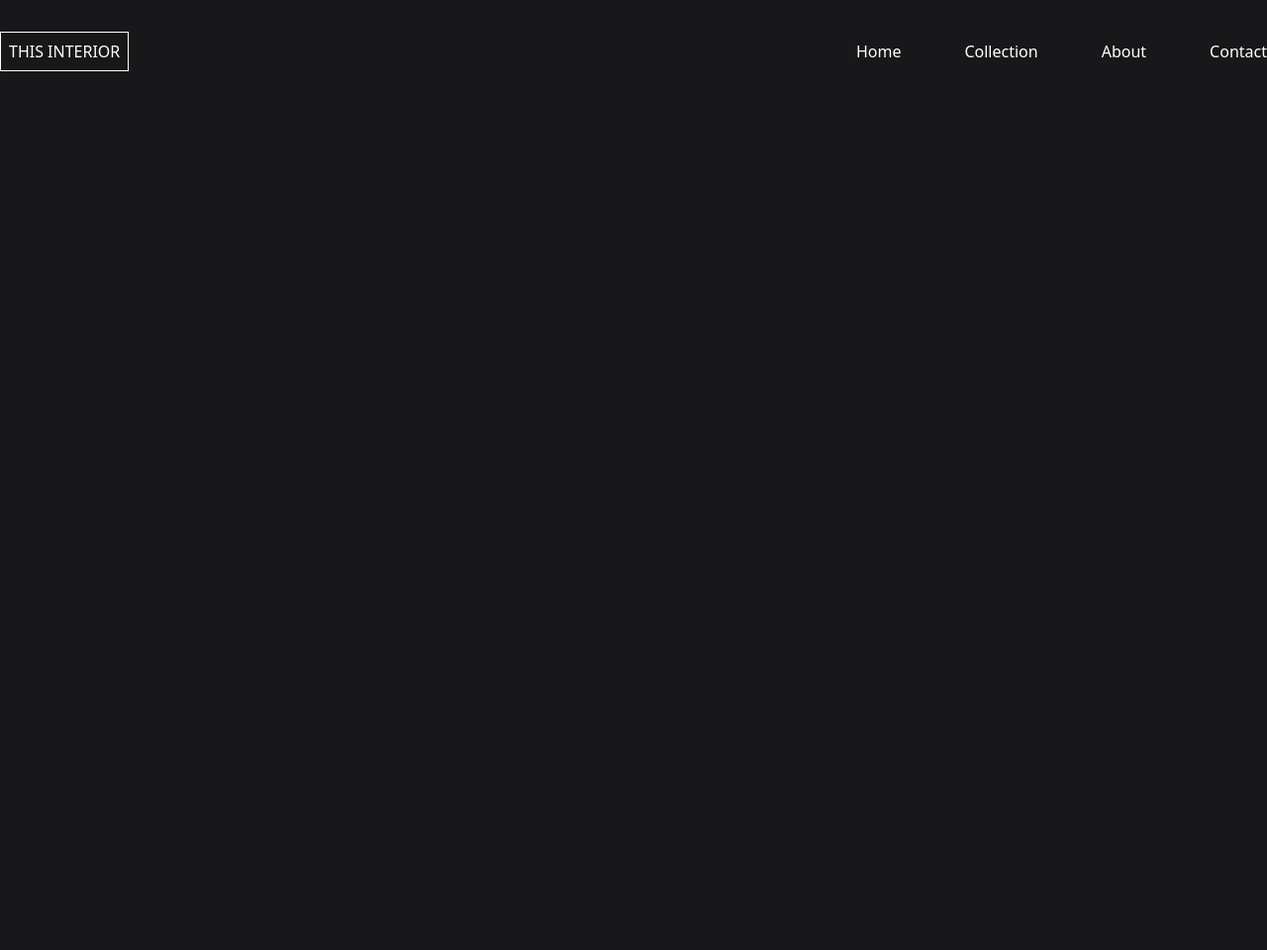
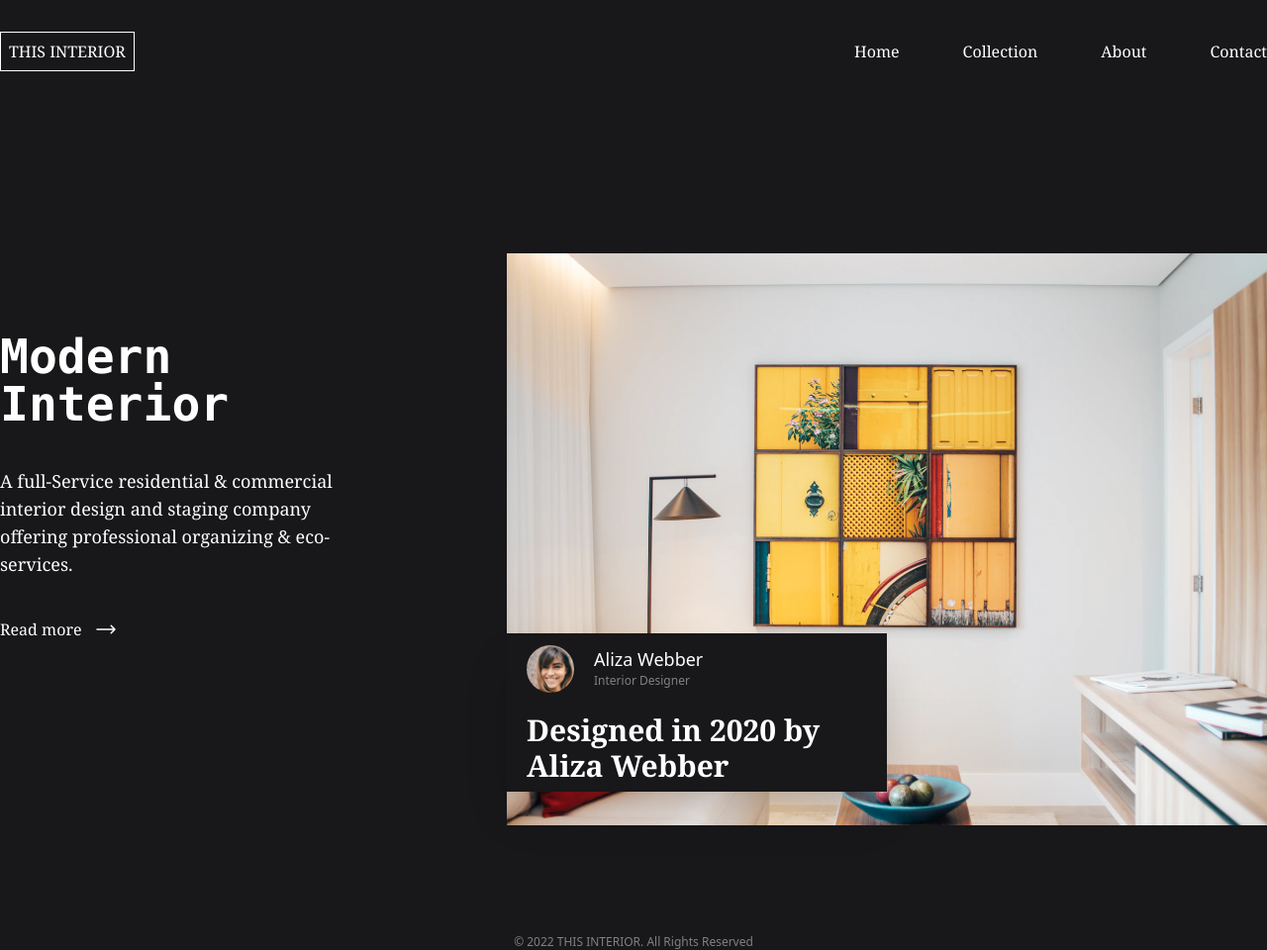
Before and after one commit to MiguelCamilo/Interior-Consultant-Webpage, a website: page src/index.html in a window 1280 px wide. Shown: the whole page at 99% size. Before the commit the page ends 800 px from the top, so only its background shows below. Drawn offline with Linux system fonts and the light colour scheme.

Commit message:
UI first stage completed

```diff
--- a/src/index.html
+++ b/src/index.html
@@ -8,33 +8,104 @@
 		<link rel="stylesheet" href="../dist/output.css" />
 	</head>
 	<body class="bg-[#181719]">
-		<div class="container mx-auto">
+		<header class="container mx-auto">
 			<!-- created a container and created space-between both contents
-				being the <a> and <nav> -->
-			<div class="container flex justify-between mt-10">
+			being the <a> and <nav> -->
+			<div class="flex justify-between mt-10">
 				<a href="#">
-					<span class="mx-auto text-[#FFFFFF] border border-white p-2"
+					<span
+						class="mx-auto text-[#FFFFFF] border border-white p-2 font-serif"
 						>THIS INTERIOR</span
 					>
 				</a>
-				<nav class="flex space-x-16">
-					<a href="#" class="text-white hover:underline underline-offset-8"
+				<nav class="flex justify-end space-x-16">
+					<a
+						href="#"
+						class="text-white hover:underline decoration-2 underline-offset-4 font-serif"
 						>Home</a
 					>
-					<a href="#" class="text-white hover:underline underline-offset-8"
+					<a
+						href="#"
+						class="text-white hover:underline decoration-2 underline-offset-4 font-serif"
 						>Collection</a
 					>
-					<a href="#" class="text-white hover:underline underline-offset-8"
+					<a
+						href="#"
+						class="text-white hover:underline decoration-2 underline-offset-4 font-serif"
 						>About</a
 					>
-					<a href="#" class="text-white hover:underline underline-offset-8"
+					<a
+						href="#"
+						class="text-white hover:underline decoration-2 underline-offset-4 font-serif"
 						>Contact</a
 					>
 				</nav>
 			</div>
-			<!-- <div class="container">
-				<h1 class="text-white">Modern Interior</h1>
-			</div> -->
+		</header>
+		<div class="flex container mx-auto h-screen w-full">
+			<div class="mt-48">
+				<div class="mb-20">
+					<img
+						src="/imgs/photo1.png"
+						alt=""
+						class="float-right h-3/5 w-3/5 ml-20"
+					/>
+					<div
+						class="bg-[#181719] flex shadow-2xl h-40 w-96 float-right absolute bottom-0 right-0 mt-80 mr-96"
+					>
+						<img
+							src="/imgs/photo2.png"
+							alt=""
+							class="rounded-full h-12 w-12 mt-3 ml-5"
+						/>
+						<div class="flex-col">
+							<p class="text-[#FFFFFF] text-lg mt-3 ml-5">Aliza Webber</p>
+							<p class="text-[#828282] ml-5 text-xs">Interior Designer</p>
+						</div>
+						<!-- remember with positioin you can change where in the container the item sits -->
+						<div class="absolute bottom-0 left-0">
+							<p
+								class="flex-wrap text-[#FFFFFF] text-3xl font-bold ml-5 mb-2 font-serif"
+							>
+								Designed in 2020 by Aliza Webber
+							</p>
+						</div>
+					</div>
+				</div>
+				<p class="text-white text-5xl font-extrabold font-mono">
+					Modern Interior
+				</p>
+				<p class="mt-10 w-96 text-left text-white text-lg font-serif">
+					A full-Service residential & commercial interior design and staging
+					company offering professional organizing & eco-services.
+				</p>
+				<p class="mt-10 flex">
+					<a
+						href="#"
+						class="hover:underline decoration-2 underline-offset-4 text-white font-serif"
+						>Read more
+					</a>
+					<svg
+						xmlns="http://www.w3.org/2000/svg"
+						fill="none"
+						viewBox="0 0 24 24"
+						stroke-width="1.5"
+						stroke="currentColor"
+						class="w-6 h-6 ml-3 text-white"
+					>
+						<path
+							stroke-linecap="round"
+							stroke-linejoin="round"
+							d="M17.25 8.25L21 12m0 0l-3.75 3.75M21 12H3"
+						/>
+					</svg>
+				</p>
+			</div>
+		</div>
+		<div class="flex justify-center mt-20">
+			<footer class="text-[#828282] text-xs">
+				© 2022 THIS INTERIOR. All Rights Reserved
+			</footer>
 		</div>
 	</body>
 </html>
```
Also changed, not shown: dist/output.css.
